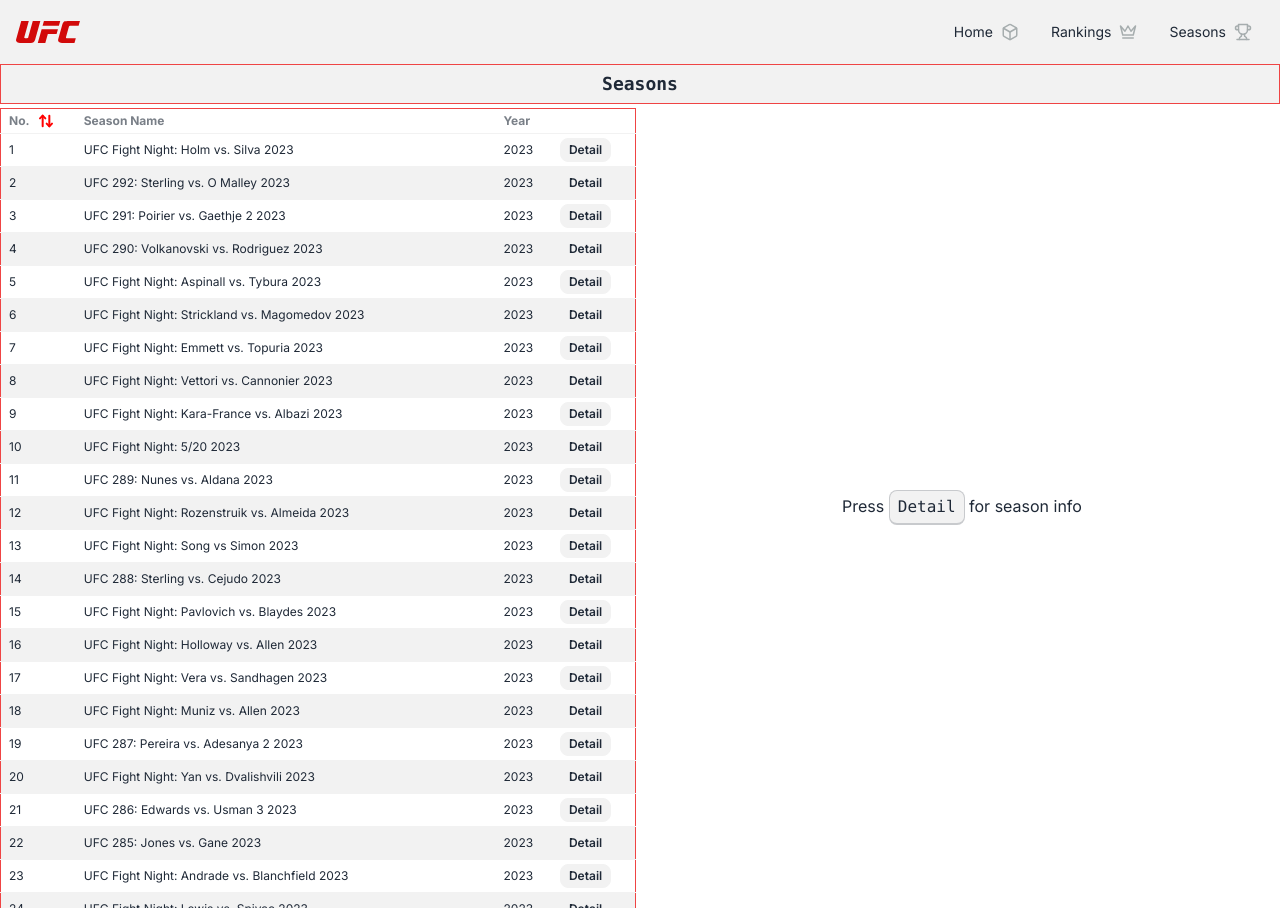
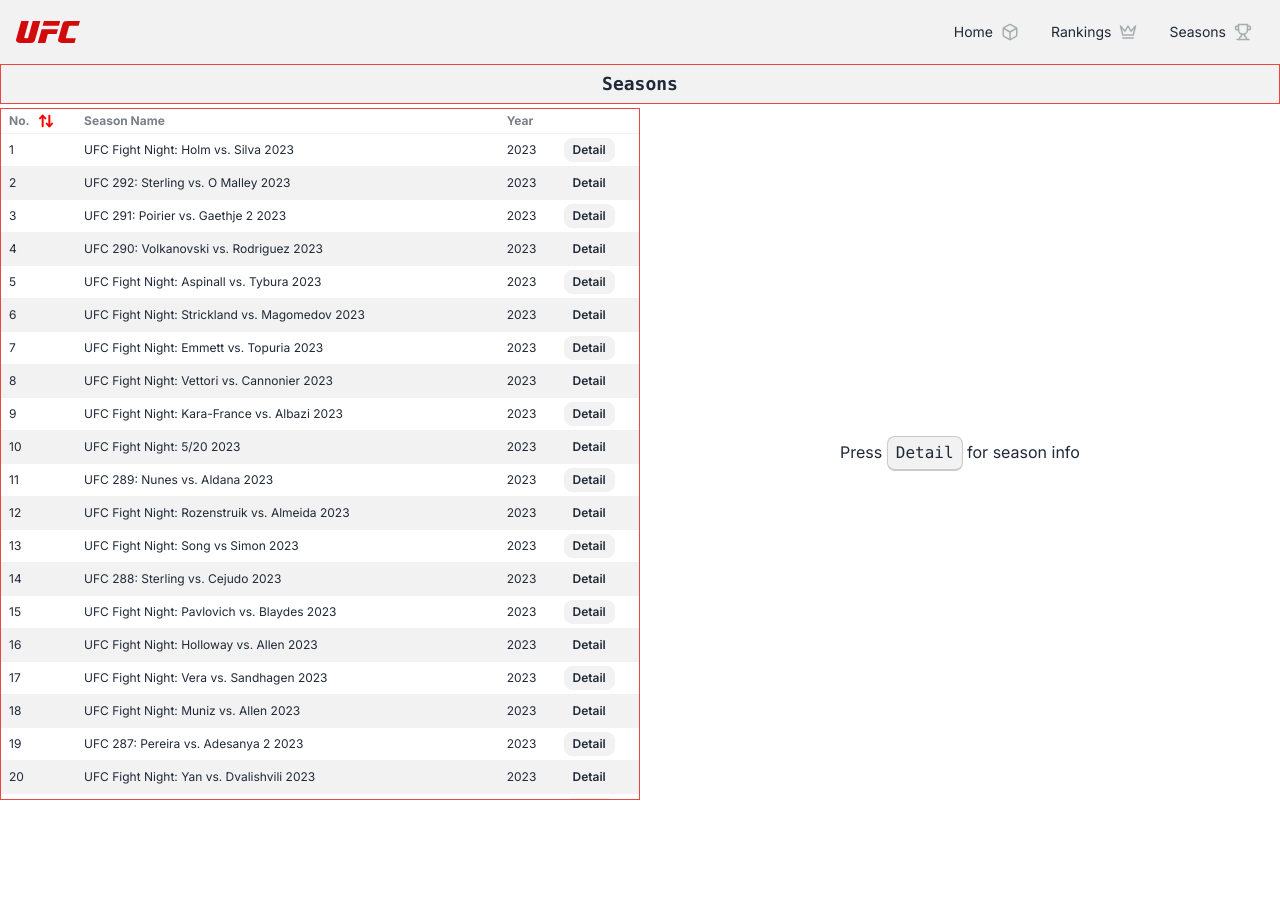
Before and after one commit to mfalfath25/ufc-stats-tracker, a Next.js app: page /seasons in a window 1280 px wide. After the commit the page ends 800 px from the top, so only its background shows below. Built offline with nearby package versions, Linux system fonts and the light colour scheme.

Commit message:
style: redo layouting

```diff
--- a/src/app/globals.css
+++ b/src/app/globals.css
@@ -1,6 +1,27 @@
 @tailwind base;
 @tailwind components;
 @tailwind utilities;
+
+/* Firefox */
+* {
+  scrollbar-width: none;
+  scrollbar-color: #ef4444 #15191e;
+}
+
+/* Chrome, Edge, and Safari */
+*::-webkit-scrollbar {
+  width: 8px;
+}
+
+*::-webkit-scrollbar-track {
+  background: #15191e;
+}
+
+*::-webkit-scrollbar-thumb {
+  background-color: #ef4444;
+  border-radius: 0px;
+  border: 0px none #000000;
+}
 
 /* :root {
   --foreground-rgb: 0, 0, 0;
--- a/src/app/page.tsx
+++ b/src/app/page.tsx
@@ -1,9 +1,12 @@
+import TableCompetitions from "@/components/TableCompetitions"
+import { dummySeasons } from "@/dummy"
 import Image from "next/image"
 
 export default async function Home() {
+  const x = dummySeasons
 
   return (
-    <div className="flex-grow flex flex-col items-center justify-end">
+    <div className="flex-grow flex flex-col items-center justify-end h-screen overflow-y-auto">
       <div className="mb-10 flex flex-col items-center justify-center">
         <Image src="/ufc.svg" alt="UFC" className="w-full h-20" width={100} height={100} />
         <h1 className="text-2xl pt-4">Ultimate Fighting Championship Stats Tracker</h1>
@@ -12,6 +15,8 @@
         <Image src="/fighters/male.png" alt="UFC" className="" width={700} height={700} sizes="(max-width: 768px) 100vw" />
         <Image src="/fighters/female.png" alt="UFC" className="" width={700} height={700} sizes="(max-width: 768px) 100vw" />
       </div>
+      {/* <kbd className="kbd w-full text-lg font-bold capitalize rounded-none border border-red-500 mb-1">Seasons</kbd>
+      <TableCompetitions data={x} /> */}
     </div>
   )
 }
--- a/src/app/seasons/[id]/loading.tsx
+++ b/src/app/seasons/[id]/loading.tsx
@@ -2,7 +2,7 @@
 
 export default function Loading() {
   return (
-    <div className="flex h-screen items-center align-center justify-center">
+    <div className="flex w-full items-center align-center justify-center">
       <Loader color="white" size={24} strokeWidth={3} className="animate-spin" />
     </div>
   )
--- a/src/app/seasons/[id]/page.tsx
+++ b/src/app/seasons/[id]/page.tsx
@@ -8,10 +8,8 @@
   const data = await fetcher(endpoint);
 
   return (
-    <div>
-      <Suspense fallback={<Loading />}>
-        <TableCompetitionDetail data={data} />
-      </Suspense>
-    </div>
+    <Suspense fallback={<Loading />}>
+      <TableCompetitionDetail data={data} />
+    </Suspense>
   )
 }
--- a/src/app/seasons/layout.tsx
+++ b/src/app/seasons/layout.tsx
@@ -9,10 +9,15 @@
   // const data = await fetcher('competitions')
   const x = dummySeasons
 
-  return <section>
-    <kbd className="kbd w-full text-lg font-bold capitalize rounded-none border border-red-500 mb-1">Seasons</kbd>
-    <TableCompetitions data={x}>
-      {children}
-    </TableCompetitions>
-  </section>;
+  return (
+    <section className="flex-grow flex flex-col items-start justify-start h-screen overflow-y-auto">
+      <kbd className="kbd w-full text-lg font-bold capitalize rounded-none border border-red-500 mb-1">Seasons</kbd>
+      <div className="flex flex-row w-full overflow-y-auto">
+        <TableCompetitions data={x} />
+        <div className="relative flex w-1/2 flex-grow overflow-y-auto">
+          {children}
+        </div>
+      </div>
+    </section>
+  )
 }
--- a/src/app/seasons/page.tsx
+++ b/src/app/seasons/page.tsx
@@ -1,6 +1,15 @@
+import TableCompetitions from "@/components/TableCompetitions"
+import { dummySeasons } from "@/dummy"
+
 export default async function Seasons() {
+  const x = dummySeasons
+
   return (
-    <div className="flex h-full items-center align-center justify-center">
+    // <div className="flex flex-col flex-grow">
+    //   <kbd className="kbd w-full text-lg font-bold capitalize rounded-none border border-red-500 mb-1">Seasons</kbd>
+    //   <TableCompetitions data={x} />
+    // </div>
+    <div className="flex w-full items-center align-center justify-center">
       <p>Press <kbd className="kbd kbd-md"> Detail </kbd> for season info</p>
     </div>
   )
--- a/src/components/TableCompetitionDetail.tsx
+++ b/src/components/TableCompetitionDetail.tsx
@@ -26,8 +26,8 @@
   const competitionsToRender = reverseMapping ? data.summaries : [...data.summaries].reverse();
 
   return (
-    <div>
-      <table className="table-compact table table-xs w-full divide-y table-zebra border border-red-500">
+    <div className="w-full overflow-y-auto border border-red-500">
+      <table className="table-compact table table-xs w-full divide-y table-zebra">
         <thead>
           <tr>
             <th className="flex flex-row items-center">
--- a/src/components/TableCompetitions.tsx
+++ b/src/components/TableCompetitions.tsx
@@ -19,9 +19,9 @@
   const competitionsToRender = reverseMapping ? data.seasons : [...data.seasons].reverse();
 
   return (
-    <div className="grid gap-2 grid-cols-2 grid-rows-auto h-screen">
-      <div className="overflow-x-auto">
-        <table className="table-compact table-xs table w-full divide-y table-zebra border border-red-500">
+    <>
+      <div className="w-1/2 overflow-y-auto border border-red-500">
+        <table className="table-compact table-xs table w-full divide-y table-zebra">
           <thead>
             <tr>
               <th className="flex flex-row items-center">
@@ -55,7 +55,6 @@
           </tbody>
         </table>
       </div>
-      {children}
-    </div>
+    </>
   )
 }
```
